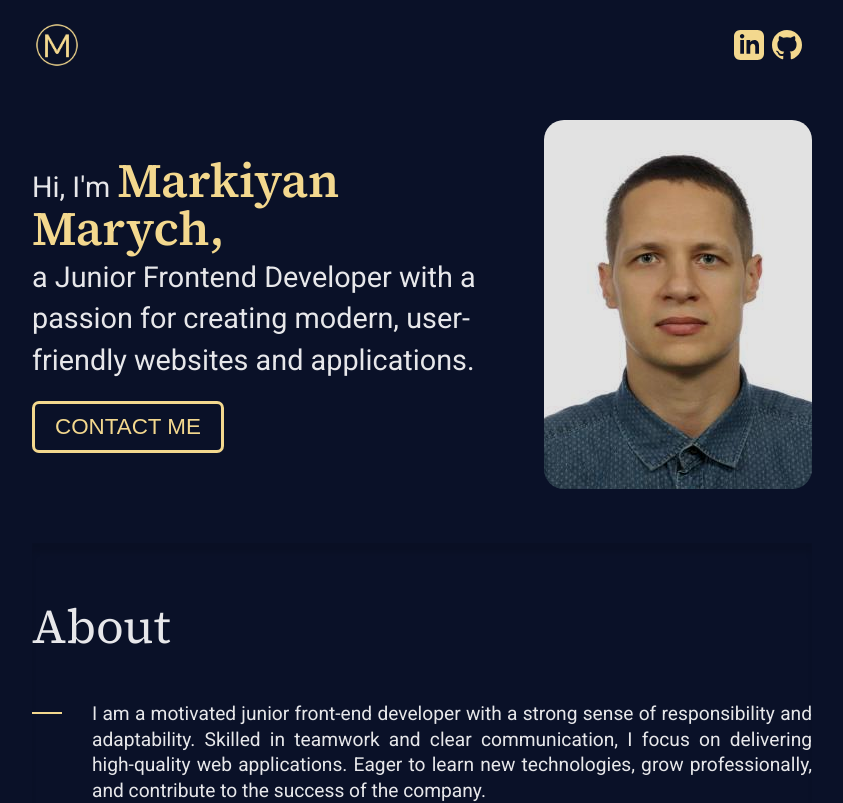
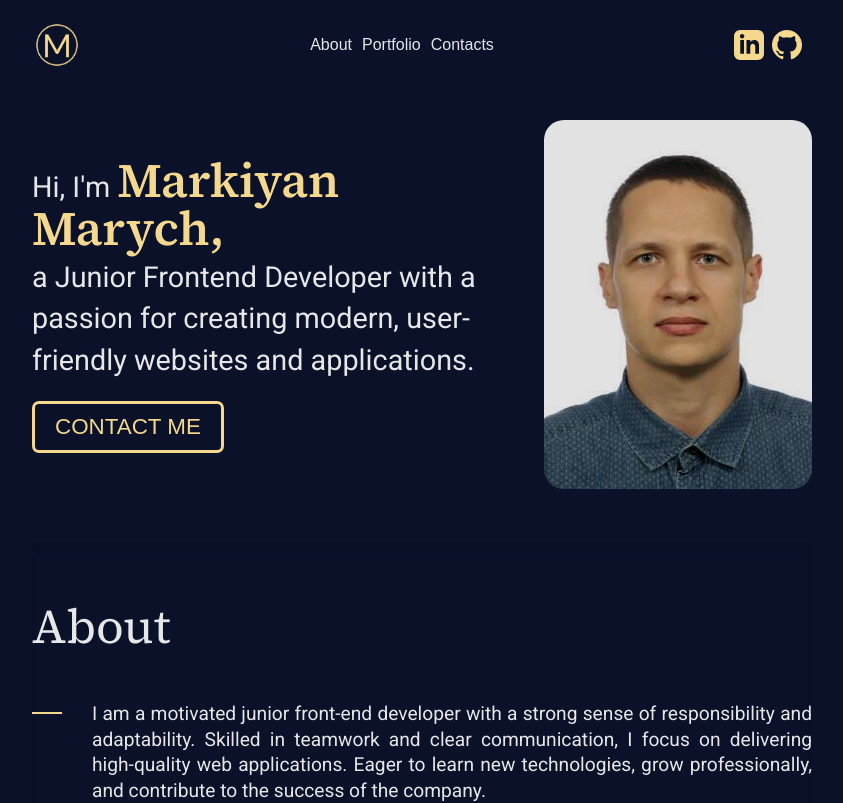
Before and after one commit to MarkiMark01/portfolio_vite_sass, a React (Vite) app: page / in a window 1280 px wide. Shown: the top 803 px of the page, without its empty margins (218-1061 px from the left). Built offline with nearby package versions, Linux system fonts and the light colour scheme.

Commit message:
fixed navigation in Header page

```diff
--- a/src/components/pages/header/Header.jsx
+++ b/src/components/pages/header/Header.jsx
@@ -13,9 +13,9 @@ const Header = () => {
         style={{ padding: 2 }}
       />
       <nav className={styles.navBar}>
-        {/* <a href="#myabout">About</a>
+        <a href="#myabout">About</a>
         <a href="#myportfolio">Portfolio</a>
-        <a href="#mycontacts">Contacts</a> */}
+        <a href="#mycontacts">Contacts</a>
       </nav>
       <nav className={styles.navIcons}>
         <a href="https://www.linkedin.com/in/markiyan-marych/" target="_blanc">
```
